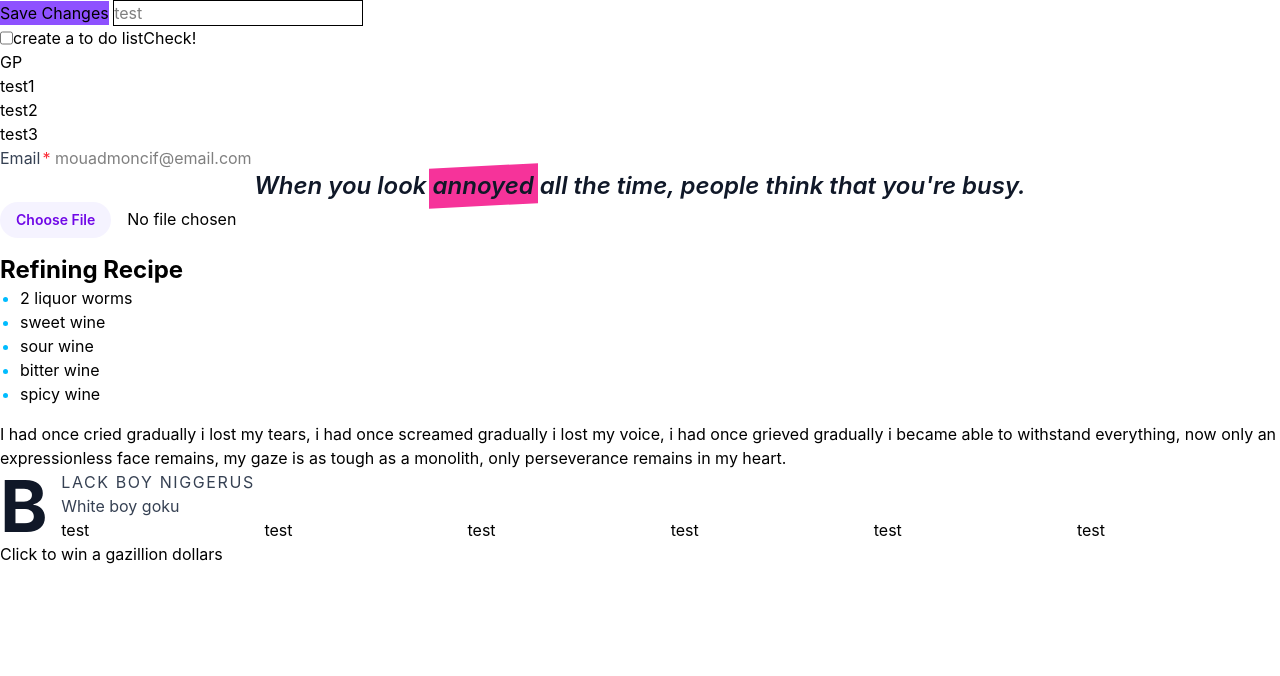
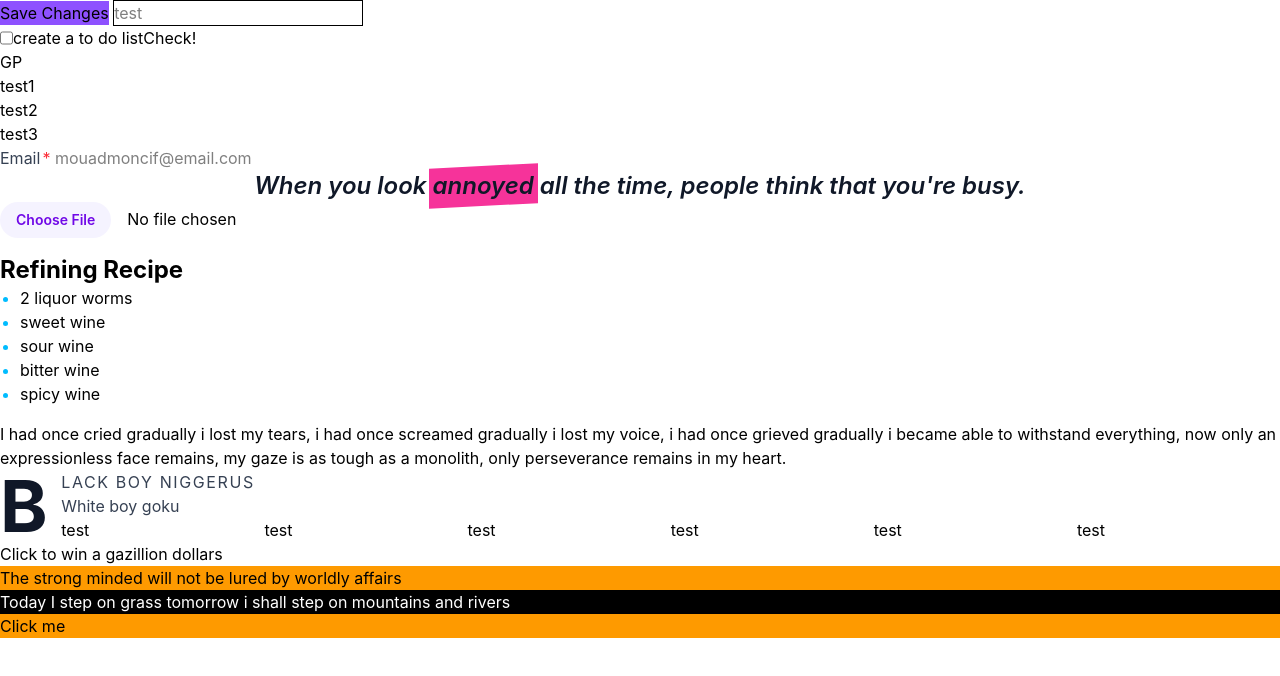
Before and after one commit to Moncif-M/Tailwind, a website: page states/index.html in a window 1280 px wide. Drawn offline with Linux system fonts and the light colour scheme.

Commit message:
More States

```diff
--- a/input.css
+++ b/input.css
@@ -1 +1,3 @@
-@import "tailwindcss"
+@import "tailwindcss";
+
+@custom-variant data-checked (&[data-ui~="checked"]);
--- a/states/index.html
+++ b/states/index.html
@@ -88,5 +88,19 @@
             </div>
         </div>
 
+        <div data-size="large" class="data-[size=large]:bg-amber-500">
+            <p>The strong minded will not be lured by worldly affairs</p>
+            <p data-ui="checked" id="paragraph" class="data-checked:bg-black text-white">Today I step on grass tomorrow
+            i shall step on mountains and rivers</p>
+            <button onclick="switchStyle()">Click me</button>
+        </div>
+
+        <script>
+            function switchStyle() {
+                const p = document.querySelector("#paragraph");
+                p.dataset.ui = p.dataset.ui === "checked" ? "" : "checked"
+            }
+        </script>
+
     </body>
 </html>
```
Also changed, not shown: states/output.css.
